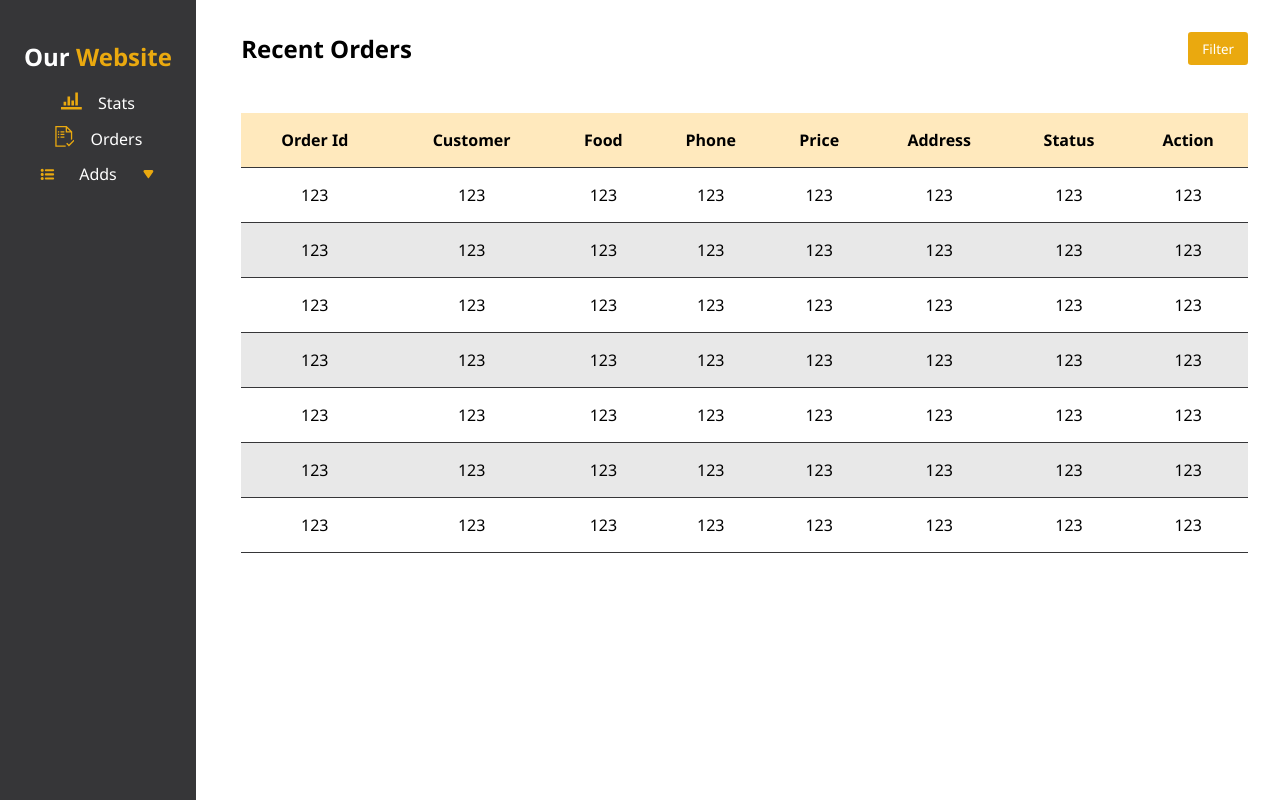
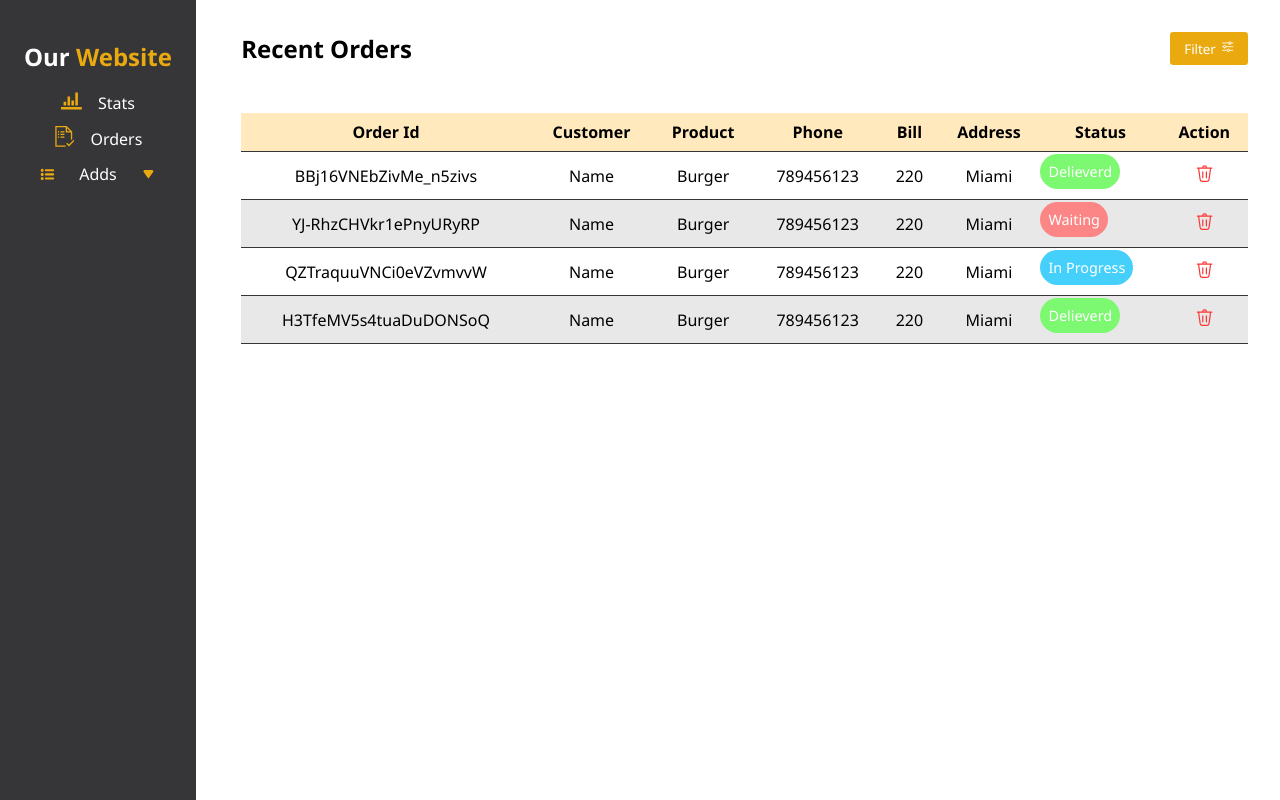
Before and after one commit to AdhamMagdy1/graduation-project-demo, a React (Vite) app in the folder Frontend/: page /restaurant/orders in a window 1280 px wide. Built offline with nearby package versions, Linux system fonts and the light colour scheme; no server answers.

Commit message:
add styles to ordres page

```diff
--- a/Frontend/pages/restaurant/dashboard/Orders.jsx
+++ b/Frontend/pages/restaurant/dashboard/Orders.jsx
@@ -1,6 +1,51 @@
-import SideBar from "./SideBar"
+// import { useState } from 'react';
+import SideBar from "./SideBar";
+import { nanoid } from 'nanoid';
+
+const fakeOrders = [
+	{
+		id: nanoid(),
+		customer: "name",
+		product: "burger",
+		phone: 789456123,
+		bill: 220,
+		address: "miami",
+		status: 'delieverd',
+	},
+	{
+		id: nanoid(),
+		customer: "name",
+		product: "burger",
+		phone: 789456123,
+		bill: 220,
+		address: "miami",
+		status: 'waiting',
+	},
+	{
+		id: nanoid(),
+		customer: "name",
+		product: "burger",
+		phone: 789456123,
+		bill: 220,
+		address: "miami",
+		status: 'in progress',
+	},
+	{
+		id: nanoid(),
+		customer: "name",
+		product: "burger",
+		phone: 789456123,
+		bill: 220,
+		address: "miami",
+		status: 'delieverd',
+	}
+];
 
 const Orders = () => {
+
+	// const [orders, setOrders] = useState(fakeOrders);
+
+
 	return (
 		<>
 			<div className="page-container">
@@ -9,99 +54,55 @@ const Orders = () => {
 					<div className="orders-center">
 						<div className="orders-heading">
 							<h2>recent orders</h2>
-							<button className="btn">filter</button>
+							<button className="btn">
+								filter
+								<svg style={{ marginLeft: "0.3rem" }} xmlns="http://www.w3.org/2000/svg" width="1em" height="1em" viewBox="0 0 24 24"><path fill="none" stroke="currentColor" strokeLinecap="round" strokeMiterlimit="10" strokeWidth="1.5" d="M21.25 12H8.895m-4.361 0H2.75m18.5 6.607h-5.748m-4.361 0H2.75m18.5-13.214h-3.105m-4.361 0H2.75m13.214 2.18a2.18 2.18 0 1 0 0-4.36a2.18 2.18 0 0 0 0 4.36Zm-9.25 6.607a2.18 2.18 0 1 0 0-4.36a2.18 2.18 0 0 0 0 4.36Zm6.607 6.608a2.18 2.18 0 1 0 0-4.361a2.18 2.18 0 0 0 0 4.36Z" /></svg>
+							</button>
 						</div>
 						<table>
 							<thead>
 								<tr>
 									<th>order id</th>
 									<th>customer</th>
-									<th>food</th>
+									<th>product</th>
 									<th>phone</th>
-									<th>price</th>
+									<th>Bill</th>
 									<th>address</th>
 									<th>status</th>
 									<th>action</th>
 								</tr>
 							</thead>
 							<tbody>
-								<tr>
-									<td>123</td>
-									<td>123</td>
-									<td>123</td>
-									<td>123</td>
-									<td>123</td>
-									<td>123</td>
-									<td>123</td>
-									<td>123</td>
-								</tr>
-								<tr>
-									<td>123</td>
-									<td>123</td>
-									<td>123</td>
-									<td>123</td>
-									<td>123</td>
-									<td>123</td>
-									<td>123</td>
-									<td>123</td>
-								</tr>
-								<tr>
-									<td>123</td>
-									<td>123</td>
-									<td>123</td>
-									<td>123</td>
-									<td>123</td>
-									<td>123</td>
-									<td>123</td>
-									<td>123</td>
-								</tr>
-								<tr>
-									<td>123</td>
-									<td>123</td>
-									<td>123</td>
-									<td>123</td>
-									<td>123</td>
-									<td>123</td>
-									<td>123</td>
-									<td>123</td>
-								</tr>
-								<tr>
-									<td>123</td>
-									<td>123</td>
-									<td>123</td>
-									<td>123</td>
-									<td>123</td>
-									<td>123</td>
-									<td>123</td>
-									<td>123</td>
-								</tr>
-								<tr>
-									<td>123</td>
-									<td>123</td>
-									<td>123</td>
-									<td>123</td>
-									<td>123</td>
-									<td>123</td>
-									<td>123</td>
-									<td>123</td>
-								</tr>
-								<tr>
-									<td>123</td>
-									<td>123</td>
-									<td>123</td>
-									<td>123</td>
-									<td>123</td>
-									<td>123</td>
-									<td>123</td>
-									<td>123</td>
-								</tr>
+								{
+									fakeOrders.map((order) => {
+										return <tr key={order.id}>
+											<td>{order.id}</td>
+											<td>{order.customer}</td>
+											<td>{order.product}</td>
+											<td>{order.phone}</td>
+											<td>{order.bill}</td>
+											<td>{order.address}</td>
+											<div className={order.status === 'delieverd' ? 'green' : order.status === 'waiting' ? 'red' : 'blue'}>
+												<td >
+													{order.status}
+												</td>
+											</div>
+
+											<td>
+												<button className="btn-action btn-red">
+													<svg xmlns="http://www.w3.org/2000/svg" width="1em" height="1em" viewBox="0 0 16 16"><path fill="currentColor" d="M7 3h2a1 1 0 0 0-2 0M6 3a2 2 0 1 1 4 0h4a.5.5 0 0 1 0 1h-.564l-1.205 8.838A2.5 2.5 0 0 1 9.754 15H6.246a2.5 2.5 0 0 1-2.477-2.162L2.564 4H2a.5.5 0 0 1 0-1zm1 3.5a.5.5 0 0 0-1 0v5a.5.5 0 0 0 1 0zM9.5 6a.5.5 0 0 1 .5.5v5a.5.5 0 0 1-1 0v-5a.5.5 0 0 1 .5-.5m-4.74 6.703A1.5 1.5 0 0 0 6.246 14h3.508a1.5 1.5 0 0 0 1.487-1.297L12.427 4H3.573z" /></svg>
+												</button>
+											</td>
+										</tr>;
+									})
+								}
 							</tbody>
 						</table>
 					</div>
 				</div>
 			</div>
 		</>
-	)
-}
+	);
+};
 
-export default Orders
+export default Orders;
--- a/Frontend/src/index.css
+++ b/Frontend/src/index.css
@@ -338,7 +338,7 @@ input:focus {
 }
 .modal-container {
   background-color: var(--white);
-  min-width: 50vw;
+  min-width: 40vw;
   height: fit-content;
   border-radius: var(--borderRadius);
   max-width: var(--fixed-width);
@@ -354,6 +354,11 @@ input:focus {
 }
 .modal-form {
   width: 80%;
+  display: flex;
+  flex-direction: column;
+  gap: 1rem;
+  align-items: center;
+  justify-content: center;
 }
 .close-modal-btn {
   position: absolute;
@@ -392,7 +397,6 @@ table {
 table tr:nth-child(even) {
   background-color: #e8e8e8;
 }
-
 tr {
   border-bottom: 1px solid #363638;
 }
@@ -403,9 +407,29 @@ th {
 td,
 tr,
 th {
-  padding: 1rem 0.5rem;
+  padding: 0.5rem 0.5rem;
 }
 td {
   text-align: center;
+  text-transform: capitalize;
+}
+.red,
+.green,
+.blue {
+  padding: 0 0 0 0;
+  margin-top: 2px;
+  width: fit-content;
+  color: var(--white);
+  border-radius: 20px;
+  font-size: 0.9rem;
+}
+.green {
+  background-color: #7df971;
+}
+.blue {
+  background-color: #44d0fb;
+}
+.red {
+  background-color: #fc8585;
 }
 /*==============*/
```
